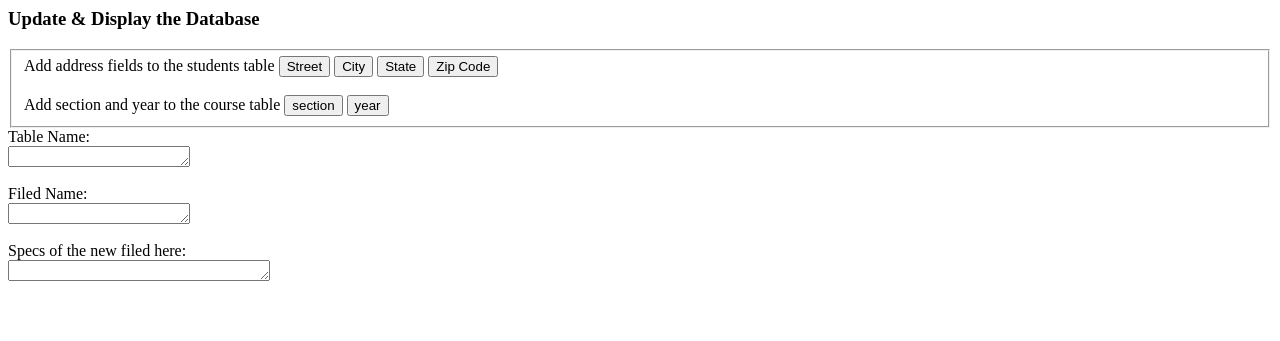
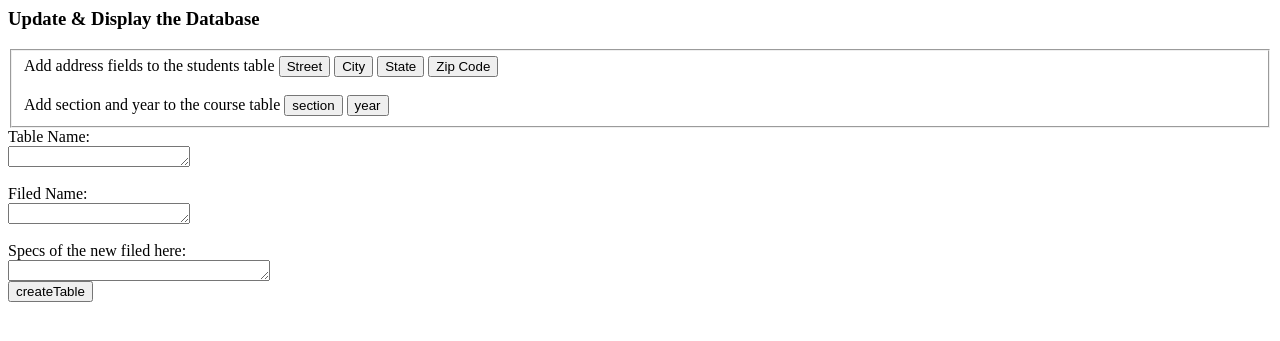
Before and after one commit to lysms/WebDevSys, a PHP site: page /postRequests.php in a window 1280 px wide. Shown: the top 341 px of the page. Run offline with PHP 8.4, Linux system fonts and the light colour scheme; data that the repository does not hold is empty.

Commit message:
Update postRequests.php

```diff
--- a/websys/lab9/reference/postRequests.php
+++ b/websys/lab9/reference/postRequests.php
@@ -139,5 +139,6 @@ if ($dbOk) {
             <br>
             <textarea id="aSpec" name="aSpec" rows="1" cols="30"></textarea>
         </div>
+        <div><input type="submit" value="createTable" /></div>
     </form>
 </body>
```
